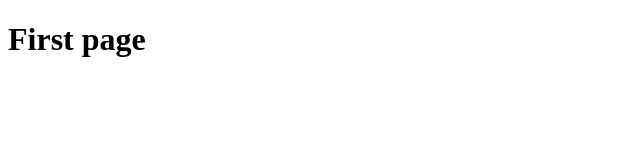
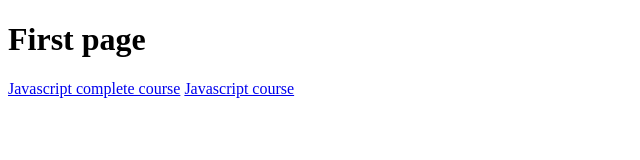
Before and after one commit to kaydcoder/git.file.program, a plain HTML site: page index.html in a window 1280 px wide. Shown: the whole page, without its empty margins (0-640 px from the left). Drawn offline with Linux system fonts and the light colour scheme.

Commit message:
trying to test conflict

```diff
--- a/index.html
+++ b/index.html
@@ -8,4 +8,6 @@
         </head>
         <body>
             <h1> First page</h1>
+            <a href="/">Javascript complete course</a>
+            <a href="/">Javascript course</a>
         </body>
```
